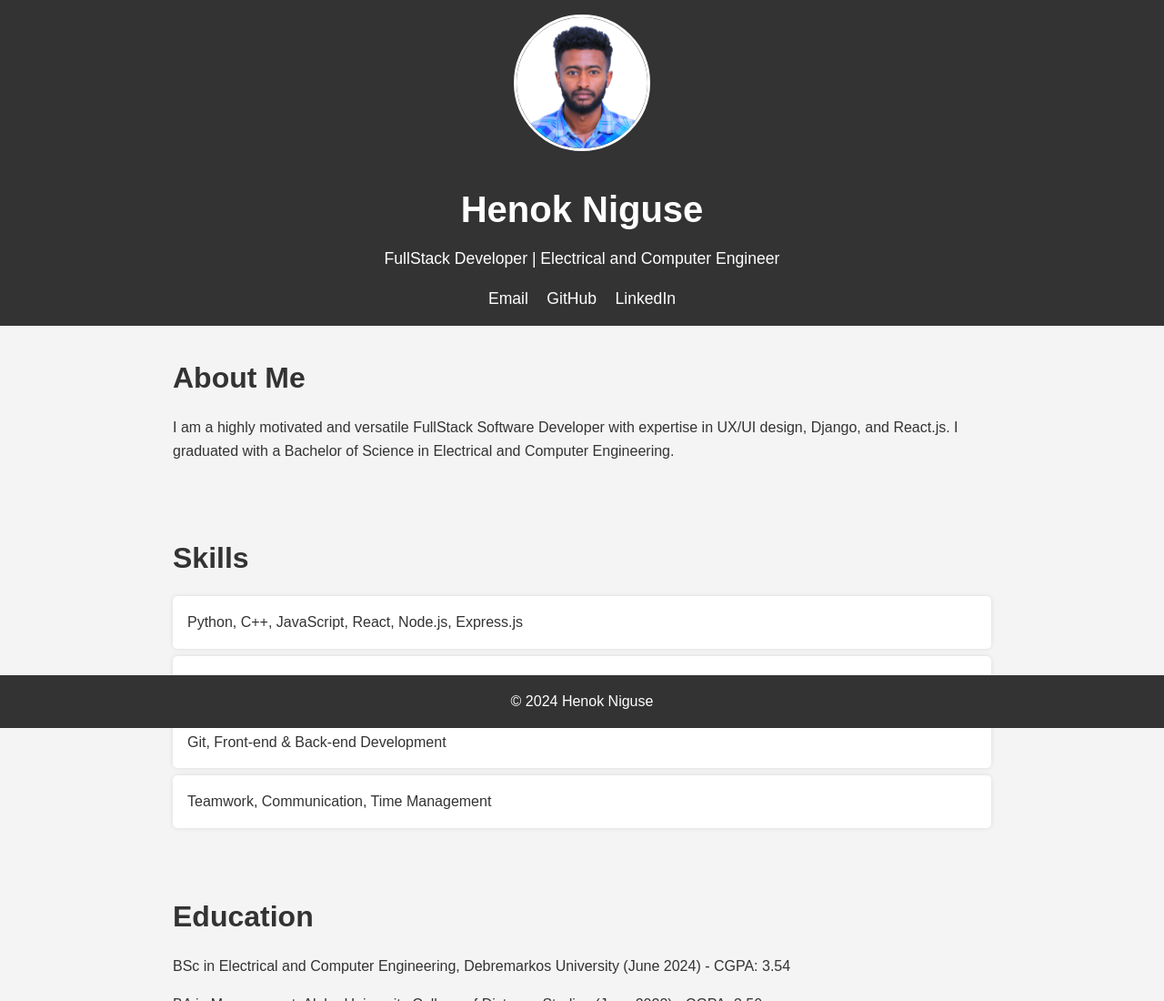
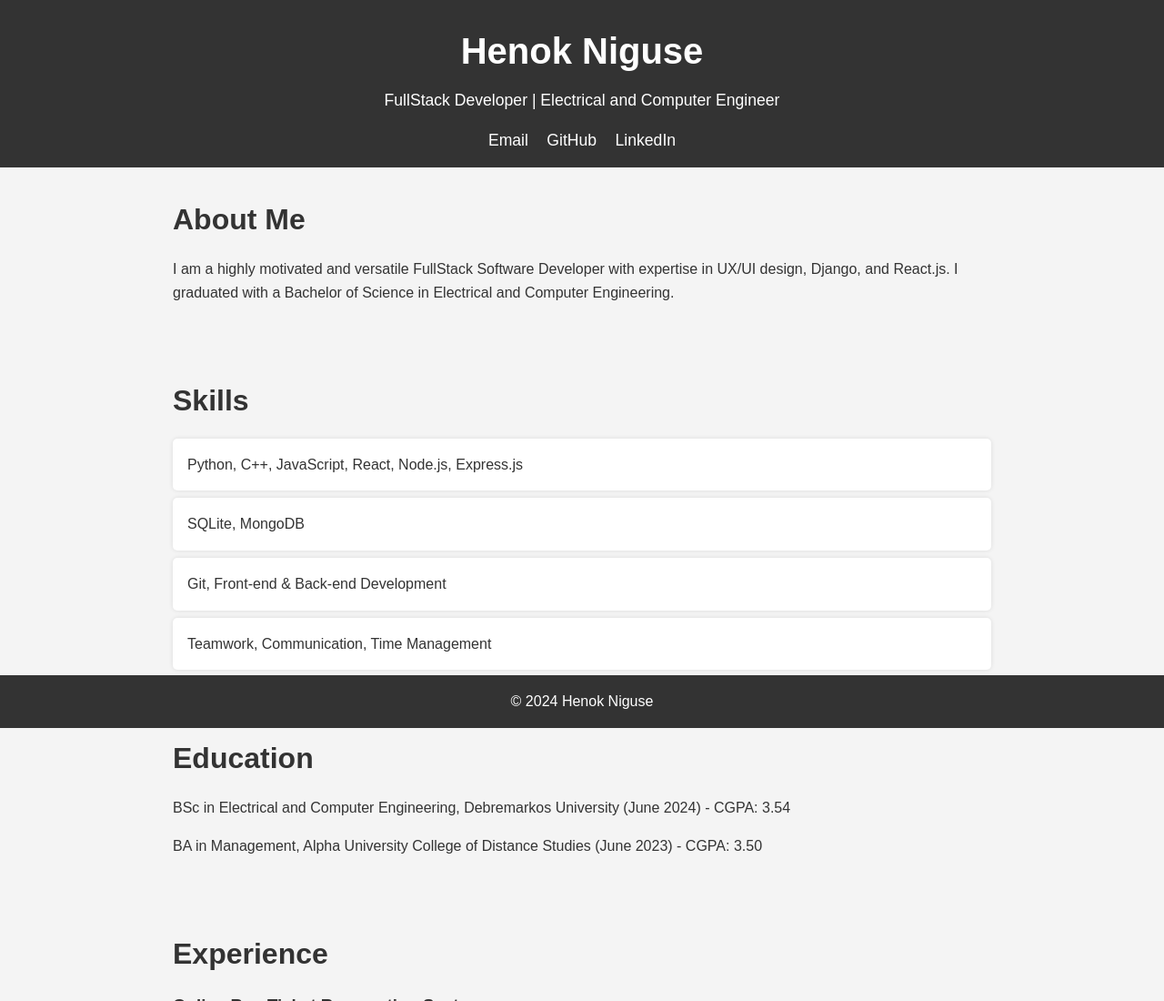
Before and after one commit to henok26/Portfolio, a plain HTML site: page index.html in a window 1280 px wide. Shown: the top 1100 px of the page at 91% size. Drawn offline with Linux system fonts and the light colour scheme.

Commit message:
Update index.html

```diff
--- a/index.html
+++ b/index.html
@@ -9,7 +9,7 @@
 <body>
     <!-- Header Section -->
     <header>
-          <img src="images/profile.jpg" alt="Profile Picture" class="profile-pic">
+
         <h1>Henok Niguse</h1>
         <p>FullStack Developer | Electrical and Computer Engineer</p>
         <nav>
```
